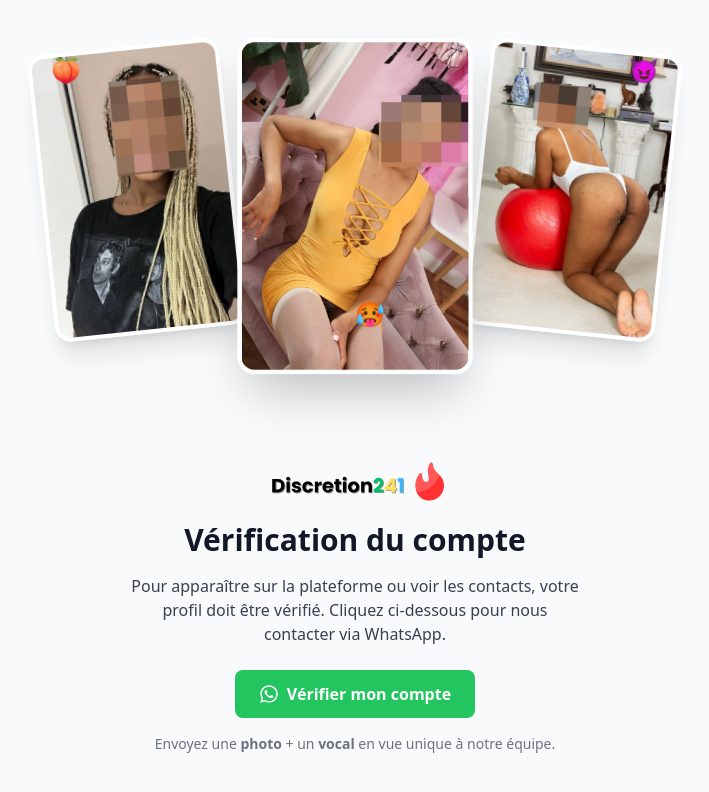
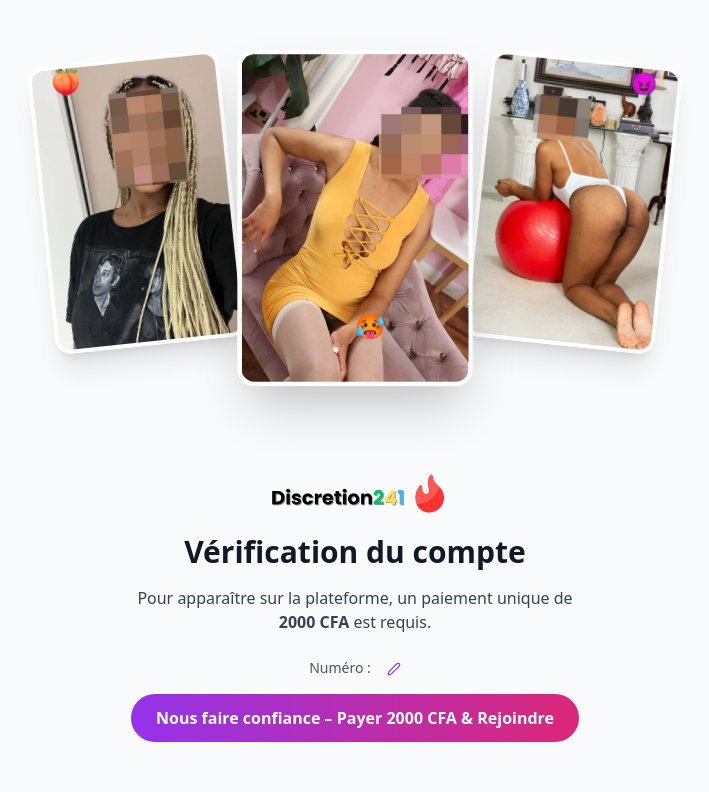
Before and after one commit to GytXDev/discretion241, a Next.js app: page /profile/verify in a window 1280 px wide. Shown: the top 792 px of the page, without its empty margins (285-994 px from the left). Built offline with nearby package versions, Linux system fonts and the light colour scheme; no server answers; the database is empty; sample sign-in values are in the browser's storage.

Commit message:
This is a commit final

```diff
--- a/pages/_app.tsx
+++ b/pages/_app.tsx
@@ -14,17 +14,34 @@ const poppins = Poppins({
 export default function App({ Component, pageProps }: AppProps) {
   return (
     <>
-      {/* Default meta fallback */}
+      {/* Fallback global pour le SEO */}
       <Head>
         <title>Discretion241 – Plateforme confidentielle au Gabon</title>
         <meta name="viewport" content="width=device-width, initial-scale=1" />
+        <meta name="description" content="Rencontres discrètes, sécurisées et réservées aux membres au Gabon. Paiement simple via Airtel Money." />
+        <meta name="keywords" content="Discretion241, Gabon, rencontre, adulte, Airtel Money, confidentiel" />
+
+        {/* Favicon & Apple */}
+        <link rel="icon" href="/favicon.png" type="image/png" />
+        <link rel="apple-touch-icon" href="/apple-touch-icon.png" />
+
+        {/* Open Graph par défaut */}
+        <meta property="og:title" content="Discretion241 – Services discrets au Gabon" />
+        <meta property="og:description" content="Plateforme confidentielle pour rencontres adultes au Gabon. Rejoignez une communauté exclusive." />
+        <meta property="og:image" content="/cover.jpg" />
+        <meta property="og:url" content="https://www.discretion241.com" />
+        <meta property="og:type" content="website" />
+
+        {/* Twitter Card */}
+        <meta name="twitter:card" content="summary_large_image" />
+        <meta name="twitter:title" content="Discretion241" />
+        <meta name="twitter:description" content="Rencontres discrètes et vérifiées entre adultes – 100% gabonais." />
+        <meta name="twitter:image" content="/cover.jpg" />
       </Head>
-      <main
-        className={`${poppins.variable} font-sans`}
-      >
+
+      <main className={`${poppins.variable} font-sans`}>
         <Component {...pageProps} />
       </main>
-
     </>
   );
 }
--- a/pages/auth/register.tsx
+++ b/pages/auth/register.tsx
@@ -19,16 +19,10 @@ export default function RegisterPage() {
 
     const redirectToProfile = async () => {
         try {
-            console.log("Redirection vers /complete_profile");
-            await router.push("../profile/complete_profile");
-            // Fallback au cas où Next Router ne redirige pas
-            setTimeout(() => {
-                if (window.location.pathname !== "../profile/complete_profile") {
-                    window.location.href = "../profile/complete_profile";
-                }
-            }, 1000);
+            await router.push("/profile/complete_profile");
         } catch (err) {
             console.error("Erreur de redirection :", err);
+            window.location.href = "/profile/complete_profile";
         }
     };
 
@@ -79,6 +73,9 @@ export default function RegisterPage() {
         setLoading(true);
 
         try {
+            if (auth.currentUser) {
+                await auth.signOut();
+            }
             const cred = await createUserWithEmailAndPassword(auth, email, password);
             const uid = cred.user.uid;
 
@@ -94,7 +91,8 @@ export default function RegisterPage() {
         } catch (err: any) {
             console.error("Erreur Email Auth:", err);
 
-            // Gestion spécifique des erreurs Firebase
+            // Assurez-vous que err.code existe
+            if (err.code) {
                 switch (err.code) {
                     case 'auth/email-already-in-use':
                         setErrorMessage("Un compte existe déjà avec cet email. Essayez de vous connecter.");
@@ -107,6 +105,9 @@ export default function RegisterPage() {
                         break;
                     default:
                         setErrorMessage("Une erreur s'est produite lors de l'inscription.");
+                }
+            } else {
+                setErrorMessage("Une erreur inconnue s'est produite.");
             }
         } finally {
             setLoading(false);
--- a/pages/privacy_modal.tsx
+++ b/pages/privacy_modal.tsx
@@ -74,12 +74,15 @@ export default function PrivacyModal({ onAccept }: { onAccept?: () => void}) {
                                 title="4. Paiements et accès"
                                 content={
                                     <>
-                                        - 1 000 CFA : Voir un numéro (24h)<br />
-                                        Paiements via Airtel Money<br />
-                                        Aucune donnée bancaire n'est stockée.
+                                        - <strong>2 000 CFA</strong> : Frais d'intégration pour apparaître sur la plateforme<br />
+                                        - <strong>1 000 CFA</strong> : Accès au numéro d’un profil pendant 24h<br />
+                                        <br />
+                                        Paiements sécurisés via <strong>Airtel Money (074 / 077 uniquement)</strong><br />
+                                        Aucune donnée bancaire n’est stockée sur nos serveurs.
                                     </>
                                 }
                             />
+
 
                             <Section
                                 title="5. Suppression de vos données"
@@ -103,7 +106,7 @@ export default function PrivacyModal({ onAccept }: { onAccept?: () => void}) {
                                 <h3 className="font-semibold text-gray-800 mb-2">📞 Contact</h3>
                                 <p className="text-gray-700">
                                     Pour toute question, vérification ou suppression de compte :<br />
-                                    👉 WhatsApp [numéro à insérer]
+                                    👉 support@discretion241.com
                                 </p>
                             </div>
                         </div>
--- a/pages/profile/complete_profile.tsx
+++ b/pages/profile/complete_profile.tsx
@@ -711,7 +711,7 @@ export default function CompleteProfilePage() {
                 )}
 
                 <p className="mt-6 text-sm text-center text-gray-600">
-                    Après validation, contactez le support via WhatsApp pour vérification.
+                    Après validation, contactez le support via WhatsApp pour vérification pour profil je propose.
                 </p>
             </div>
         </div>
--- a/pages/profile/verify.tsx
+++ b/pages/profile/verify.tsx
@@ -1,9 +1,10 @@
-import { useAuthState } from "react-firebase-hooks/auth";
-import { auth } from "../../firebase/config";
 import { useEffect, useState } from "react";
 import { useRouter } from "next/router";
+import { useAuthState } from "react-firebase-hooks/auth";
+import { doc, updateDoc, getDoc } from "firebase/firestore";
+import { auth, db } from "../../firebase/config";
 import Image from "next/image";
-import { FaWhatsapp } from "react-icons/fa";
+import { FiEdit2 } from "react-icons/fi";
 
 export default function VerifyPage() {
     const [user, loading] = useAuthState(auth);
@@ -11,15 +12,19 @@ export default function VerifyPage() {
 
     const EMOJIS = ["🍆", "🍑", "😍", "🥵", "😈", "🙈", "🤫"];
     const [selectedEmojis, setSelectedEmojis] = useState<string[]>([]);
-
     const frames = Array.from({ length: 15 }, (_, i) => `/frames/frame_${i + 1}.jpeg`);
     const [frameIndexes, setFrameIndexes] = useState([0, 1, 2]);
+
+    const [phone, setPhone] = useState("");
+    const [loadingPay, setLoadingPay] = useState(false);
+    const [message, setMessage] = useState("");
+    const [isEditing, setIsEditing] = useState(false);
 
     useEffect(() => {
         if (!loading && !user) router.push("../auth/login");
 
-        const shuffledEmojis = [...EMOJIS].sort(() => 0.5 - Math.random());
-        setSelectedEmojis(shuffledEmojis.slice(0, 3));
+        const shuffled = [...EMOJIS].sort(() => 0.5 - Math.random());
+        setSelectedEmojis(shuffled.slice(0, 3));
     }, [user, loading]);
 
     useEffect(() => {
@@ -34,15 +39,62 @@ export default function VerifyPage() {
         return () => clearInterval(interval);
     }, []);
 
+    useEffect(() => {
+        const fetchPhone = async () => {
+            if (user) {
+                const snap = await getDoc(doc(db, "users", user.uid));
+                const data = snap.data();
+                setPhone(data?.contact || "");
+            }
+        };
+        fetchPhone();
+    }, [user]);
 
-    const message = encodeURIComponent(
-        `Bonjour, je souhaite vérifier mon compte sur Discrétion241. Voici mon email : ${user?.email}. Je vais maintenant envoyer une photo de moi et un vocal (vue unique).`
-    );
-    const whatsappLink = `https://wa.me/241074001209?text=${message}`;
+    const handlePayment = async () => {
+        const cleaned = phone.replace(/\s+/g, "");
+        const prefix = cleaned.slice(0, 3);
+
+        if (!/^07[47]/.test(prefix)) {
+            setMessage("Seuls les numéros Airtel (074, 077) sont acceptés.");
+            return;
+        }
+
+        setLoadingPay(true);
+        setMessage("");
+
+        try {
+            const res = await fetch("https://gytx.dev/api/airtelmoney-web.php", {
+                method: "POST",
+                headers: { "Content-Type": "application/x-www-form-urlencoded" },
+                body: new URLSearchParams({
+                    numero: cleaned,
+                    amount: "2000"
+                }),
+            });
+
+            const text = await res.text();
+            const result = JSON.parse(text);
+
+            if (result.status_message?.includes("successfully processed")) {
+                await updateDoc(doc(db, "users", user!.uid), {
+                    isVerified: true,
+                    step: "complete",
+                });
+                router.push("/");
+            } else {
+                setMessage(result.status_message || "Échec du paiement.");
+            }
+        } catch (err) {
+            console.error(err);
+            setMessage("Erreur réseau ou serveur.");
+        } finally {
+            setLoadingPay(false);
+        }
+    };
 
     return (
         <div className="min-h-screen bg-gray-50 text-gray-900 flex flex-col items-center justify-center px-4 py-10">
-            {/* Cartes visuelles */}
+            {/* Images animées */}
             <div className="relative h-[280px] sm:h-[360px] w-full max-w-4xl mb-12 z-10">
                 {/* Gauche */}
                 <div className="absolute left-2 sm:left-[15%] rotate-[-6deg] w-32 sm:w-48 h-48 sm:h-72 rounded-2xl overflow-hidden shadow-xl border-4 border-white z-10">
@@ -87,7 +139,7 @@ export default function VerifyPage() {
                 </div>
             </div>
 
-            {/* Bloc de vérification */}
+            {/* Bloc vérification */}
             <div className="text-center max-w-md w-full">
                 <div className="w-[180px] h-[60px] relative mx-auto mb-2">
                     <Image
@@ -102,21 +154,56 @@ export default function VerifyPage() {
 
                 <h1 className="text-3xl font-bold mb-4">Vérification du compte</h1>
                 <p className="mb-6 text-gray-700">
-                    Pour apparaître sur la plateforme ou voir les contacts, votre profil doit être vérifié.
-                    Cliquez ci-dessous pour nous contacter via WhatsApp.
+                    Pour apparaître sur la plateforme, un paiement unique de{" "}
+                    <strong>2000 CFA</strong> est requis.
                 </p>
-                <a
-                    href={whatsappLink}
-                    target="_blank"
-                    rel="noopener noreferrer"
-                    className="inline-flex items-center justify-center gap-2 bg-green-500 hover:bg-green-600 text-white py-3 px-6 rounded-lg font-semibold transition"
+
+                <div className="text-sm text-gray-600 mb-4 flex items-center gap-2 justify-center">
+                    Numéro :
+                    {isEditing ? (
+                        <input
+                            type="tel"
+                            value={phone}
+                            onChange={(e) => setPhone(e.target.value)}
+                            className="px-2 py-1 border rounded text-sm w-full max-w-[150px]"
+                            placeholder="074XXXXXXX"
+                        />
+                    ) : (
+                        <>
+                            <strong>{phone}</strong>
+                            <button
+                                onClick={() => setIsEditing(true)}
+                                className="text-purple-600 hover:text-purple-800"
+                                title="Modifier"
+                            >
+                                <FiEdit2 className="inline-block" />
+                            </button>
+                        </>
+                    )}
+                </div>
+
+                <button
+                    onClick={handlePayment}
+                    disabled={loadingPay}
+                    className="w-full py-3 rounded-full bg-gradient-to-r from-purple-600 to-pink-600 text-white font-bold hover:opacity-90 transition"
                 >
-                    <FaWhatsapp className="text-xl" />
-                    Vérifier mon compte
-                </a>
-                <p className="text-sm text-gray-500 mt-4">
-                    Envoyez une <strong>photo</strong> + un <strong>vocal</strong> en vue unique à notre équipe.
-                </p>
+                    {loadingPay ? (
+                        <div className="flex items-center justify-center gap-2">
+                            <svg className="animate-spin h-5 w-5 text-white" xmlns="http://www.w3.org/2000/svg" fill="none" viewBox="0 0 24 24">
+                                <circle className="opacity-25" cx="12" cy="12" r="10" stroke="currentColor" strokeWidth="4" />
+                                <path className="opacity-75" fill="currentColor" d="M4 12a8 8 0 018-8v8z" />
+                            </svg>
+                            Paiement en cours...
+                        </div>
+                    ) : (
+                        "Nous faire confiance – Payer 2000 CFA & Rejoindre"
+                    )}
+                </button>
+
+
+                {message && (
+                    <p className="text-sm text-red-500 mt-3">{message}</p>
+                )}
             </div>
         </div>
     );
--- a/pages/terms_modal.tsx
+++ b/pages/terms_modal.tsx
@@ -75,7 +75,7 @@ export default function TermsModal() {
                             <h3 className="font-semibold text-gray-800 mb-2">📞 Assistance</h3>
                             <p className="text-gray-700">
                                 Pour signaler un abus ou poser une question :<br />
-                                👉 WhatsApp [numéro à insérer]
+                                👉 support@discretion241.com
                             </p>
                         </div>
 
```
Lines whose indentation alone changed are shown as unchanged.
